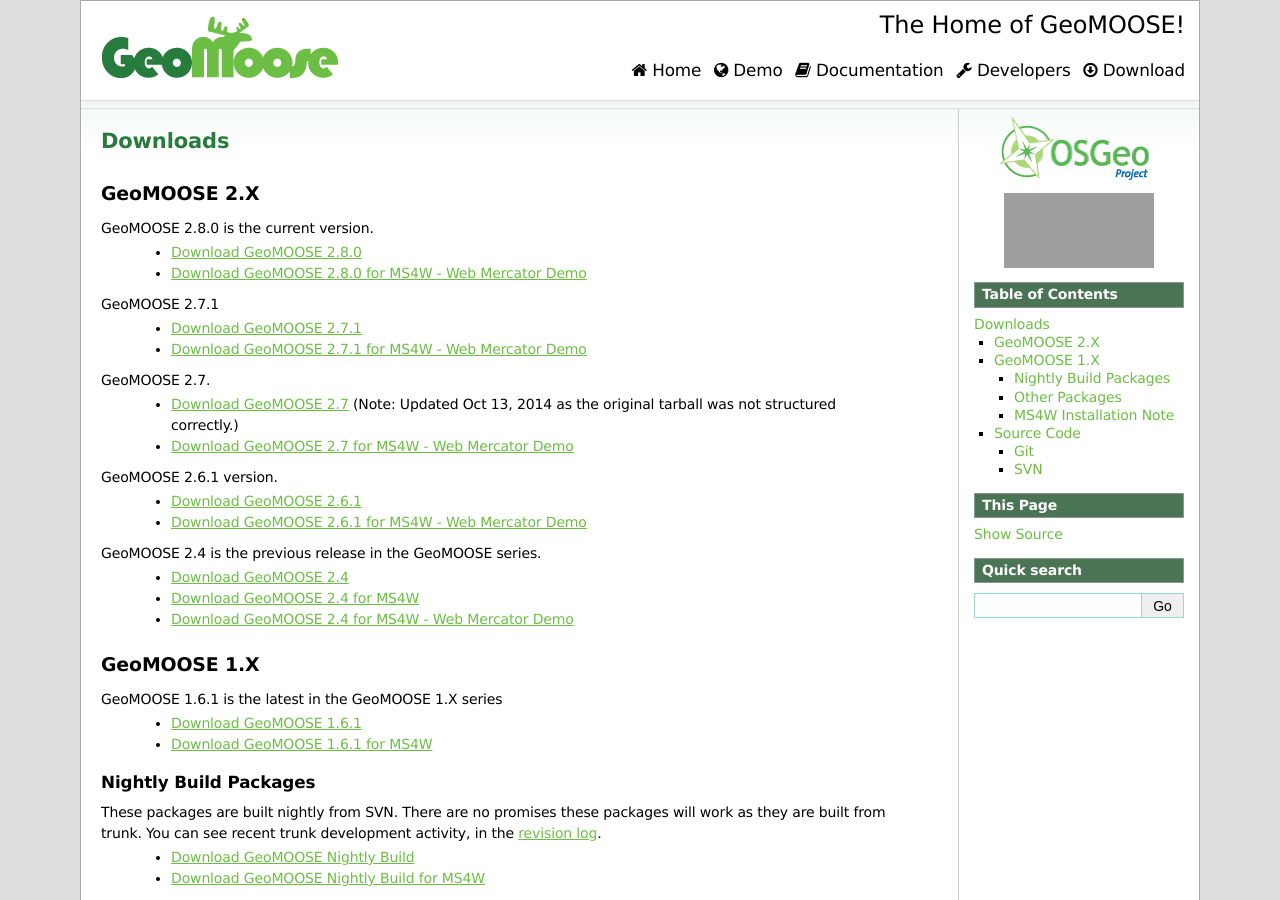
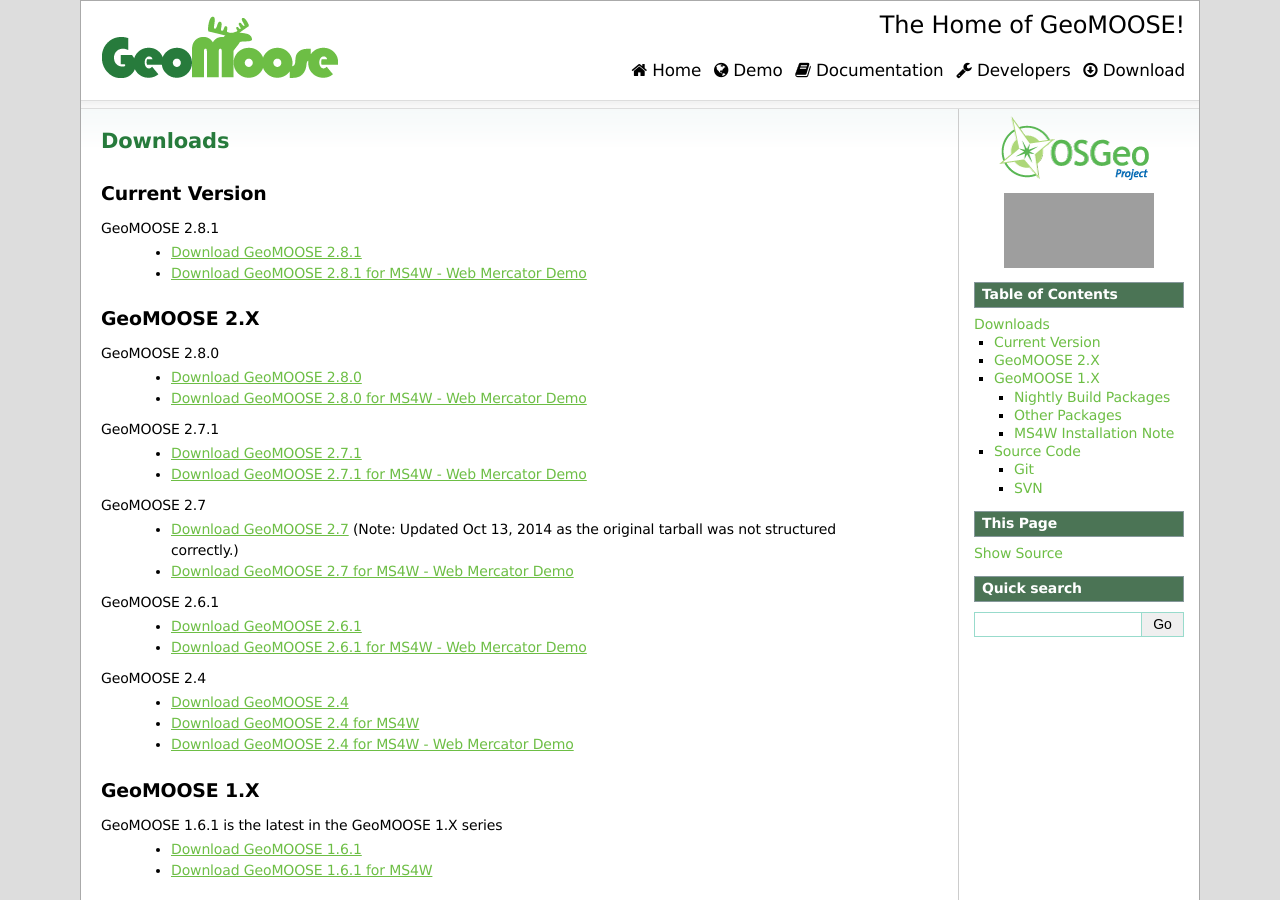
Before and after one commit to herambchaudhari4121/geomoose-website, a Sphinx documentation site: the page built from source/download.rst, in a window 1280 px wide and 900 px high, cut to the strip 0-900 px from the top of the window. Built offline with Sphinx 7.4.7, drawn with Linux system fonts in a browser that asks for light colours; grey boxes are pictures that could not be loaded.

```diff
--- a/source/download.rst
+++ b/source/download.rst
@@ -3,26 +3,31 @@
 Downloads
 =========
 
+Current Version
+---------------
+GeoMOOSE 2.8.1
+	* `Download GeoMOOSE 2.8.1 <http://www.geomoose.org/downloads/geomoose-2.8.1.tar.gz>`_
+	* `Download GeoMOOSE 2.8.1 for MS4W - Web Mercator Demo <http://www.geomoose.org/downloads/GeoMOOSE-2.8.1-MS4W.zip>`_
+
 GeoMOOSE 2.X
 ------------
-GeoMOOSE 2.8.0 is the current version.
+GeoMOOSE 2.8.0
 	* `Download GeoMOOSE 2.8.0 <http://www.geomoose.org/downloads/geomoose-2.8.0.tar.gz>`_
 	* `Download GeoMOOSE 2.8.0 for MS4W - Web Mercator Demo <http://www.geomoose.org/downloads/GeoMOOSE-2.8.0-MS4W.zip>`_
-
 
 GeoMOOSE 2.7.1
 	* `Download GeoMOOSE 2.7.1 <http://www.geomoose.org/downloads/geomoose-2.7.1.tar.gz>`_
 	* `Download GeoMOOSE 2.7.1 for MS4W - Web Mercator Demo <http://www.geomoose.org/downloads/GeoMOOSE-2.7.1-MS4W.zip>`_
 
-GeoMOOSE 2.7.
+GeoMOOSE 2.7
 	* `Download GeoMOOSE 2.7 <http://www.geomoose.org/downloads/geomoose-2.7.0.tar.gz>`_  (Note: Updated Oct 13, 2014 as the original tarball was not structured correctly.)
 	* `Download GeoMOOSE 2.7 for MS4W - Web Mercator Demo <http://www.geomoose.org/downloads/GeoMOOSE-2.7-MS4W.zip>`_
 
-GeoMOOSE 2.6.1 version.
+GeoMOOSE 2.6.1
 	* `Download GeoMOOSE 2.6.1 <http://www.geomoose.org/downloads/geomoose-2.6.1.tar.gz>`_
 	* `Download GeoMOOSE 2.6.1 for MS4W - Web Mercator Demo <http://www.geomoose.org/downloads/GeoMOOSE-2.6.1-MS4W.zip>`_
 
-GeoMOOSE 2.4 is the previous release in the GeoMOOSE series.
+GeoMOOSE 2.4
 	* `Download GeoMOOSE 2.4 <http://www.geomoose.org/downloads/geomoose-2.4.tar.gz>`_
 	* `Download GeoMOOSE 2.4 for MS4W <http://www.geomoose.org/downloads/GeoMOOSE-2.4-MS4W.zip>`_
 	* `Download GeoMOOSE 2.4 for MS4W - Web Mercator Demo <http://www.geomoose.org/downloads/GeoMOOSE-mercdemo-2.4-MS4W.zip>`_
```
Also changed, not shown: source/news.rst (+11 -1 lines), source/releases/2.8.1.rst (added, +14 -0 lines).
